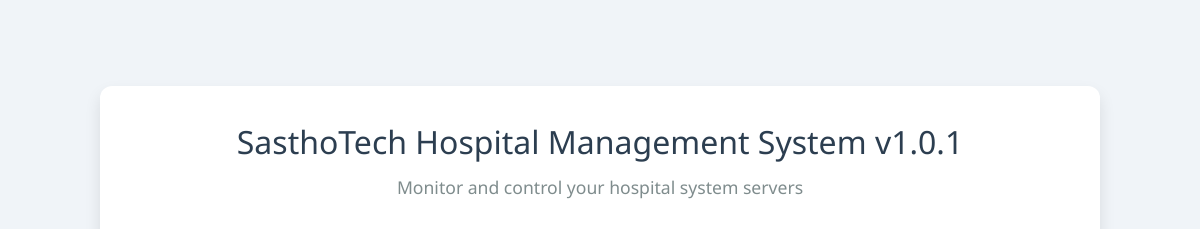
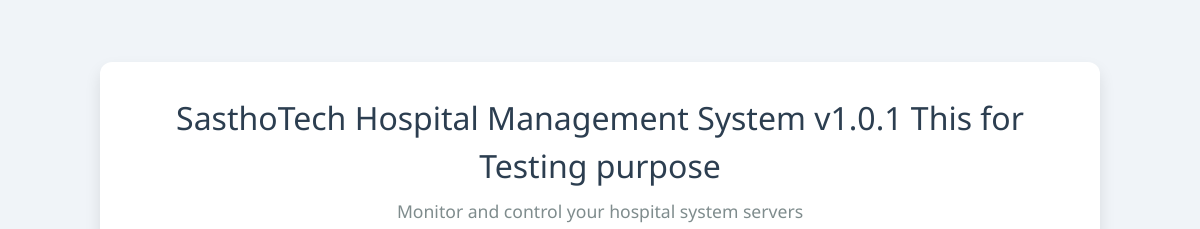
Before and after one commit to Sastho-tech/SasthoTech-Desktop-App, an Electron app: page index.html in a window 1200 px wide. Shown: the top 229 px of the page. Drawn offline with Linux system fonts and the light colour scheme; no server answers.

Commit message:
feat:versiion checking for v1.0.1

```diff
--- a/index.html
+++ b/index.html
@@ -282,7 +282,9 @@
   </head>
   <body>
     <div class="container">
-      <h1>SasthoTech Hospital Management System v1.0.1</h1>
+      <h1>
+        SasthoTech Hospital Management System v1.0.1 This for Testing purpose
+      </h1>
       <p class="subtitle">Monitor and control your hospital system servers</p>
       <!-- Add these elements for update status and controls -->
       <div id="update-status">Checking for updates...</div>
--- a/main.js
+++ b/main.js
@@ -21,7 +21,8 @@ autoUpdater.setFeedURL({
   provider: 'github',
   owner: 'Sastho-tech',
   repo: 'SasthoTech-Desktop-App',
-  private: true, // Set to false if it's a public repository
+  // private: true, // Set to false if it's a public repository
+  // token:process.env.GH_TOKEN
 });
 const execPromise = util.promisify(exec);
 require('dotenv').config();
```
Also changed, not shown: package.json (+7 -4 lines), 1 other file.
